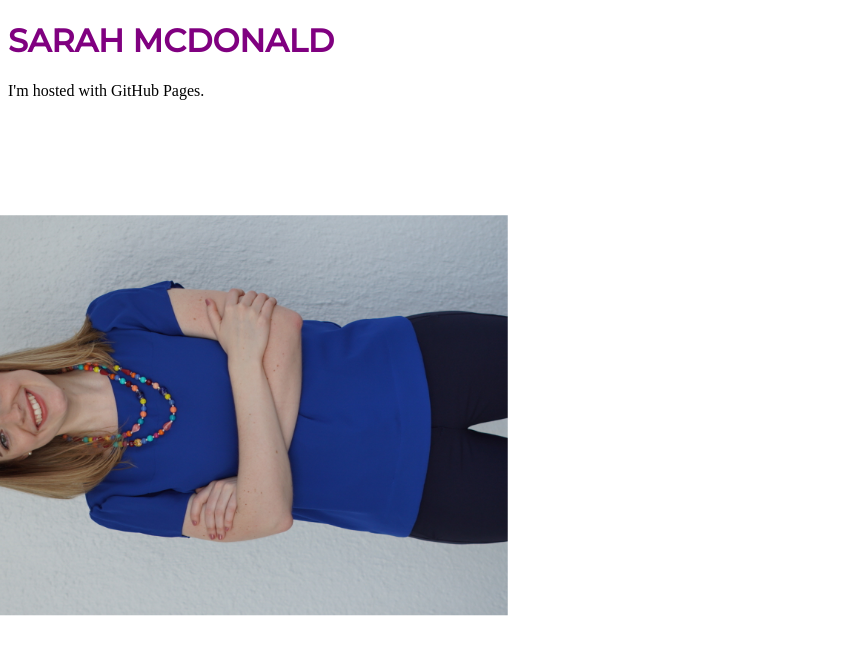
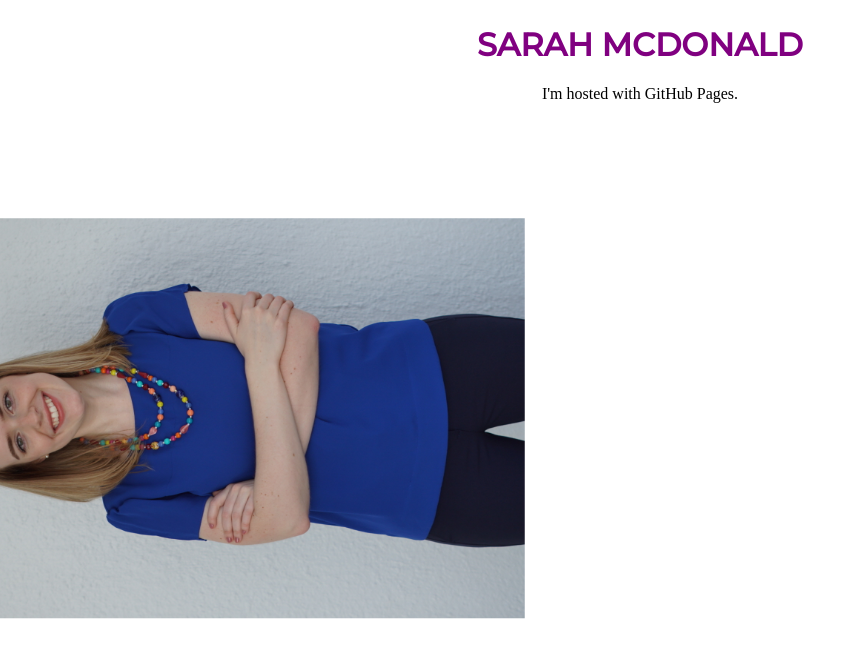
Before and after one commit to sm9dv/sm9dv.github.io, a plain HTML site: page index.html in a window 1280 px wide. Shown: the whole page, without its empty margins (0-866 px from the left). Drawn offline with Linux system fonts and the light colour scheme.

Commit message:
paragraph and body added

```diff
--- a/theme.css
+++ b/theme.css
@@ -3,4 +3,13 @@ h1 {
 	font-family: 'Montserrat', sans-serif;
 	font-weight: 500px;
 	text-transform: uppercase;
+	text-align: center;
 }
+
+p {
+	text-align: center;
+}
+
+body{
+	margin: 25px 25px ;
+}
```
